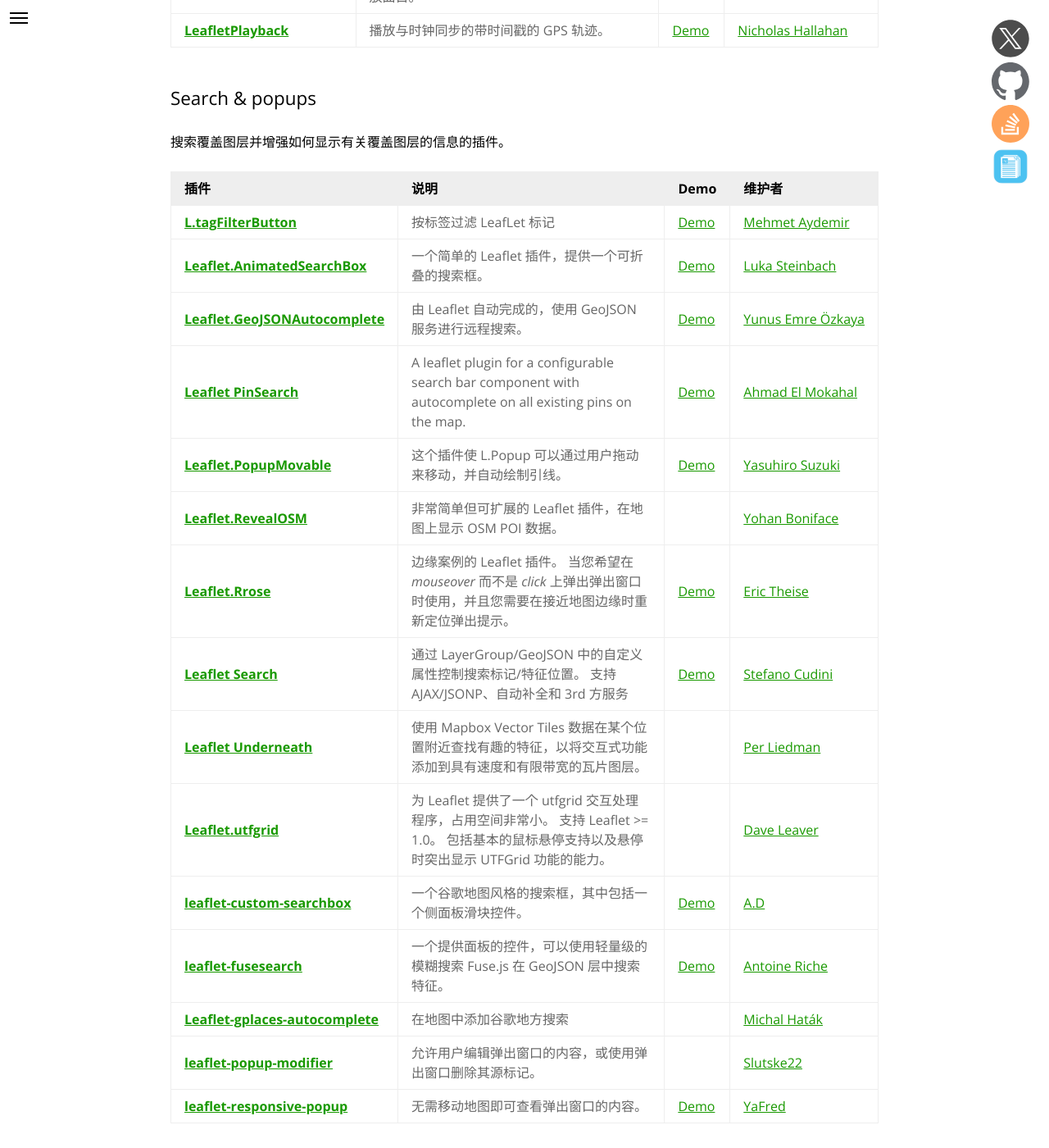
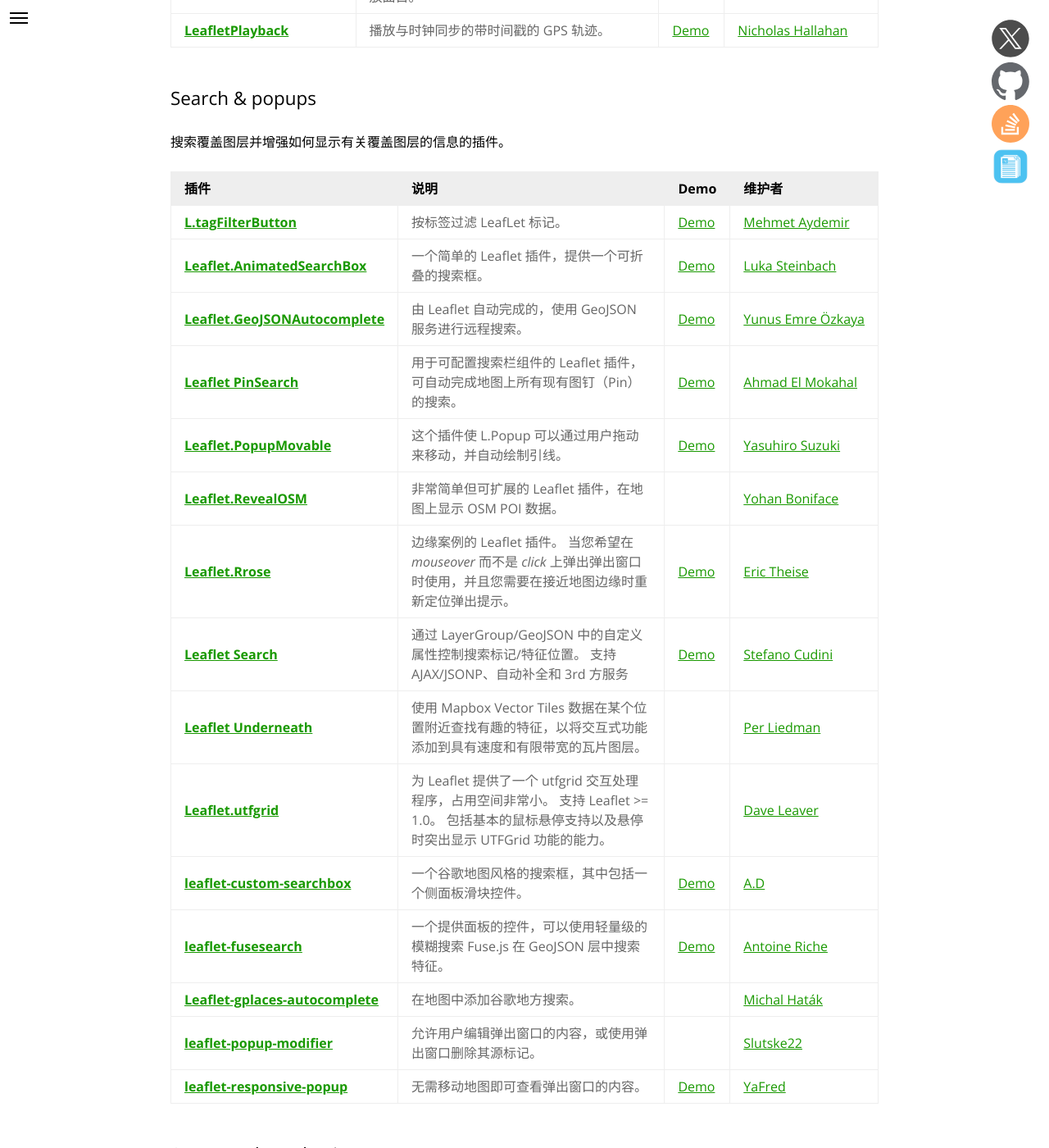
Before and after one commit to NICEXAI/leaflet_zh, a Jekyll site: the page built from plugins.md, in a window 1280 px wide and 1400 px high, scrolled down 27164 px. Shown: the whole window at 82% size. Built offline with Jekyll 4.4.1, drawn with Linux system fonts in a browser that asks for light colours.

Commit message:
- 对 leaflet-pinsearch 板块内的文档进行翻译和校正

```diff
--- a/_plugins/routing/leaflet-routetoaddress.md
+++ b/_plugins/routing/leaflet-routetoaddress.md
@@ -9,4 +9,4 @@
 compatible-v1: true
 ---
 
-控制从自定义地址到固定地址的路线搜索。插件集成了一个简单的地理编码器，它使用 OpenstreetMap <a href="https://nominatim.openstreetmap.org/">Nominatim</a> 按地址定位地点。 非常适合在网站上描述“找到我们的路”的方向。 默认使用<a href="http://project-osrm.org/">OSRM</a>，但也支持 <a href="https://docs.mapbox.com/api/">Mapbox Directions API</a>。
+控制从自定义地址到固定地址的路线搜索。插件集成了一个简单的地理编码器，它使用 OpenstreetMap <a href="https://nominatim.openstreetmap.org/">Nominatim</a> 按地址定位地点。 非常适合在网站上描述“找到我们的路”的方向。 默认使用 <a href="http://project-osrm.org/">OSRM</a>，但也支持 <a href="https://docs.mapbox.com/api/">Mapbox Directions API</a>。
--- a/_plugins/search-popups/l-tagfilterbutton.md
+++ b/_plugins/search-popups/l-tagfilterbutton.md
@@ -9,4 +9,4 @@
 compatible-v1: true
 ---
 
-按标签过滤 LeafLet 标记
+按标签过滤 LeafLet 标记。
--- a/_plugins/search-popups/leaflet-pinsearch.md
+++ b/_plugins/search-popups/leaflet-pinsearch.md
@@ -9,4 +9,4 @@
 compatible-v1: true
 ---
 
-A leaflet plugin for a configurable search bar component with autocomplete on all existing pins on the map.
+用于可配置搜索栏组件的 Leaflet 插件，可自动完成地图上所有现有图钉（Pin）的搜索。
--- a/_plugins/search-popups/leafletgplacesautocomplete.md
+++ b/_plugins/search-popups/leafletgplacesautocomplete.md
@@ -9,4 +9,4 @@
 compatible-v1: true
 ---
 
-在地图中添加谷歌地方搜索
+在地图中添加谷歌地方搜索。
```
